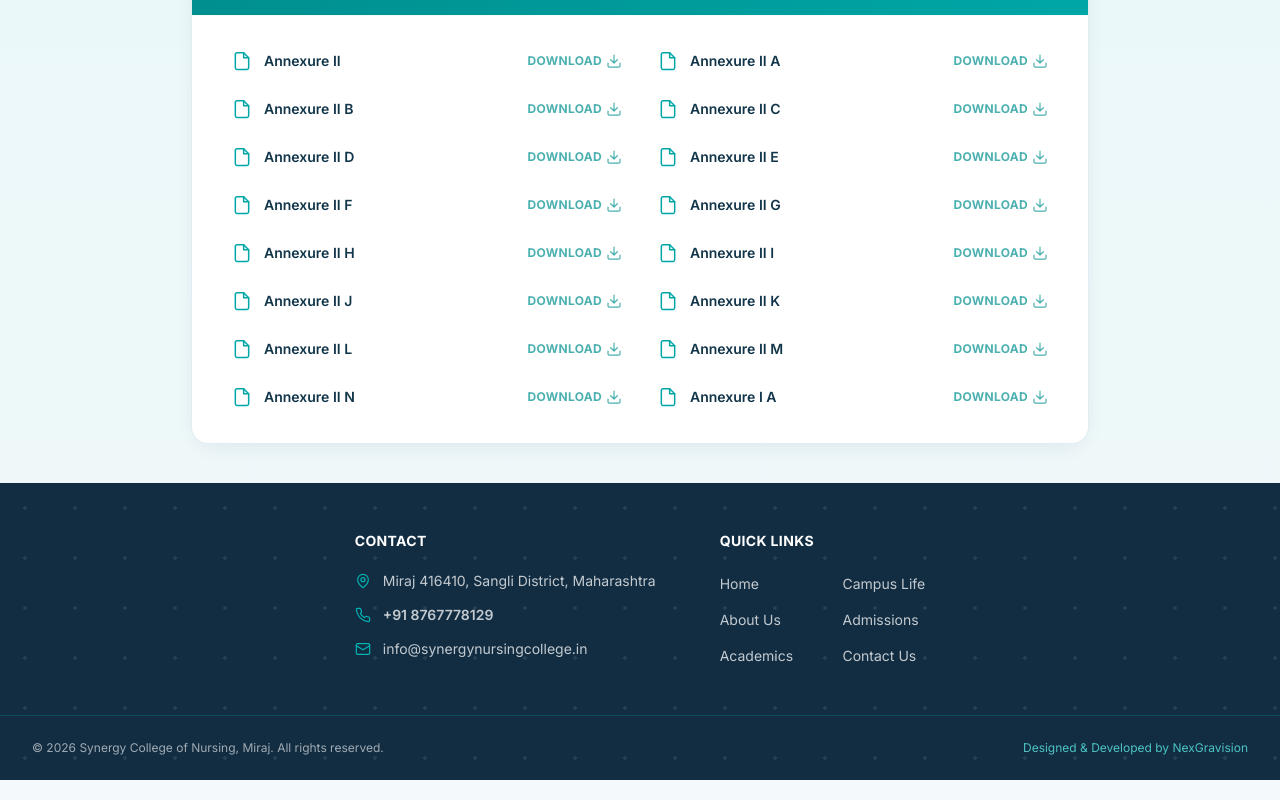
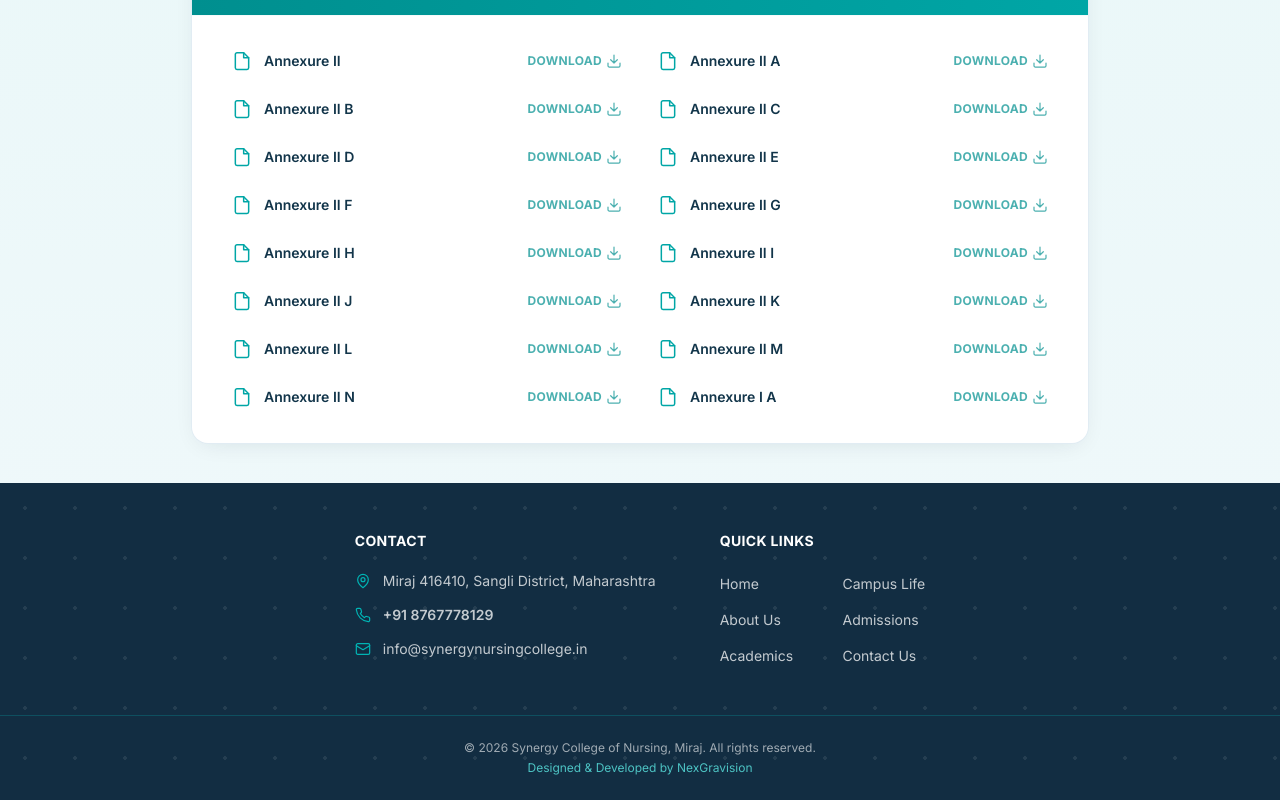
Before and after one commit to sayali2004-commit/synergynursingcollege, a React (Vite) app: page /#/mandate in a window 1280 px wide. Shown: the part 1023-1823 px from the top of the page. Built offline with nearby package versions, Linux system fonts and the light colour scheme.

Commit message:
Footer: center copyright bar text

```diff
--- a/src/components/Footer.jsx
+++ b/src/components/Footer.jsx
@@ -69,7 +69,7 @@ export default function Footer() {
       </div>
 
       <div className="border-t border-brand-500/25">
-        <div className="container-x flex flex-col items-center gap-1 py-6 text-xs text-white/60 sm:flex-row sm:justify-between">
+        <div className="container-x flex flex-col items-center gap-1 py-6 text-xs text-white/60">
           <p>&copy; {new Date().getFullYear()} {COLLEGE.name}, Miraj. All rights reserved.</p>
           <p className="text-brand-400">Designed &amp; Developed by NexGravision</p>
         </div>
```
